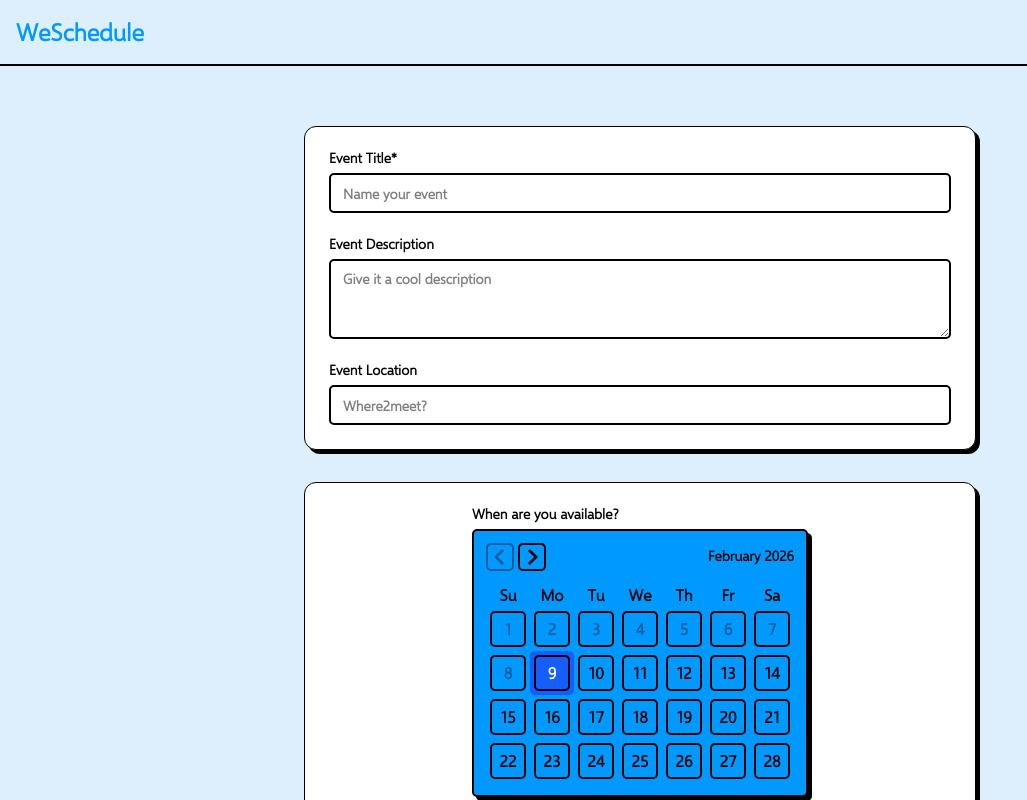
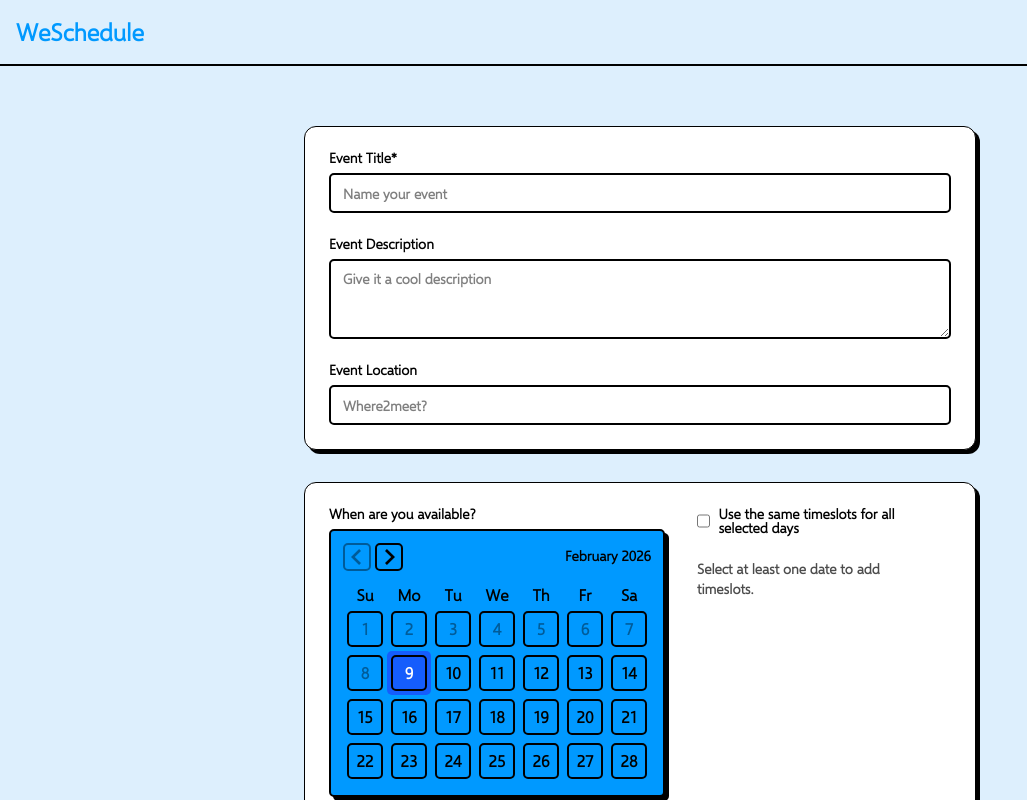
Before and after one commit to SidmoGoesBrrr/weschedule, a Next.js app: page /eventcreator in a window 1280 px wide. Shown: the top 800 px of the page, without its empty margins (0-1027 px from the left). Built offline with nearby package versions, Linux system fonts and the light colour scheme.

Commit message:
added scrollbar to date selection

```diff
--- a/components/eventcreatorform.tsx
+++ b/components/eventcreatorform.tsx
@@ -190,7 +190,7 @@ export function EventCreatorForm() {
                 </div>
                 <div className="flex justify-center">
                     <div className="w-full max-w-3xl rounded-xl border border-[var(--border)] bg-[var(--secondary-background)] p-6 shadow-[var(--shadow)]">
-                        <div className="flex flex-row flex-wrap justify-center items-start gap-8">
+                        <div className="flex flex-row flex-wrap justify-center items-start gap-8 min-h-0">
                             <FormField
                                 control={form.control}
                                 name="dates"
@@ -204,7 +204,9 @@ export function EventCreatorForm() {
                                     </FormItem>
                                 )}
                             />
-                            <div className="flex flex-col gap-6 w-full">
+                            <div
+                                className="flex min-h-0 w-full min-w-0 flex-1 flex-col gap-6 md:max-w-xl overflow-y-auto overscroll-y-contain max-h-[min(42vh,22rem)] pr-1 [scrollbar-gutter:stable] [scrollbar-width:thin] [scrollbar-color:var(--border)_var(--secondary-background)] [&::-webkit-scrollbar]:w-2.5 [&::-webkit-scrollbar-track]:rounded-full [&::-webkit-scrollbar-track]:bg-foreground/10 [&::-webkit-scrollbar-thumb]:rounded-full [&::-webkit-scrollbar-thumb]:bg-foreground/45 hover:[&::-webkit-scrollbar-thumb]:bg-foreground/60"
+                            >
                                 <FormField
                                     control={form.control}
                                     name="sameTimesForAll"
@@ -333,7 +335,7 @@ export function EventCreatorForm() {
                                                             return (
                                                                 <div
                                                                     key={field.id}
-                                                                    className="flex flex-row flex-wrap items-end justify-center gap-4 rounded-lg border border-border bg-background/50 p-4"
+                                                                    className="flex flex-row flex-wrap items-end justify-start gap-4 rounded-lg border border-border bg-background/50 p-4"
                                                                 >
                                                                     <FormField
                                                                         control={form.control}
@@ -530,7 +532,7 @@ export function EventCreatorForm() {
                                                                                 remove(index);
                                                                             }
                                                                         }}
-                                                                        className="shrink-0"
+                                                                        className="shrink-0 self-center -mt-15"
                                                                         aria-label="Remove timeslot"
                                                                     >
                                                                         <Trash2 className="size-4" />
```
